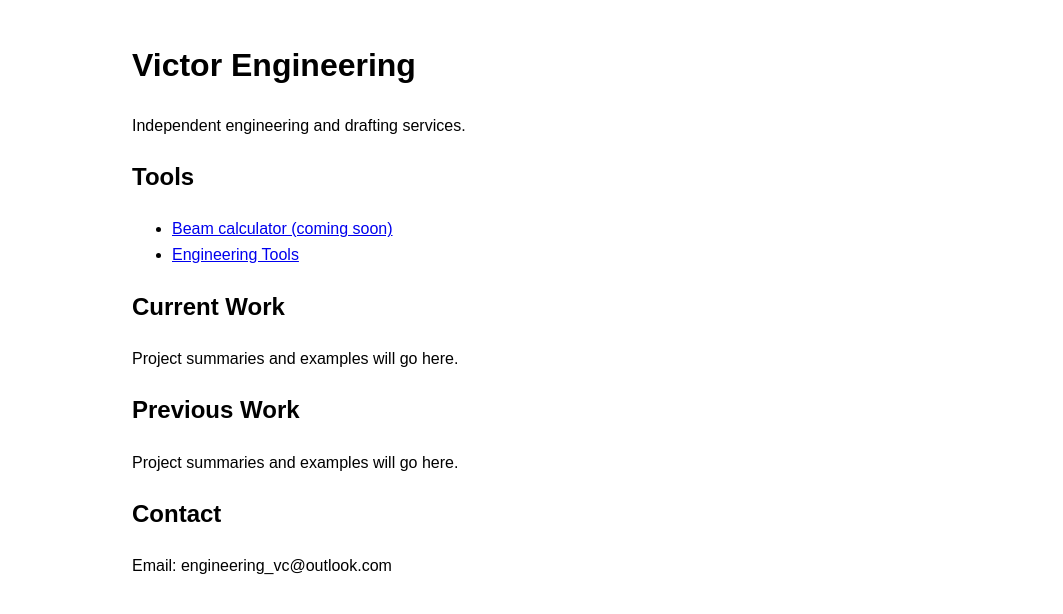
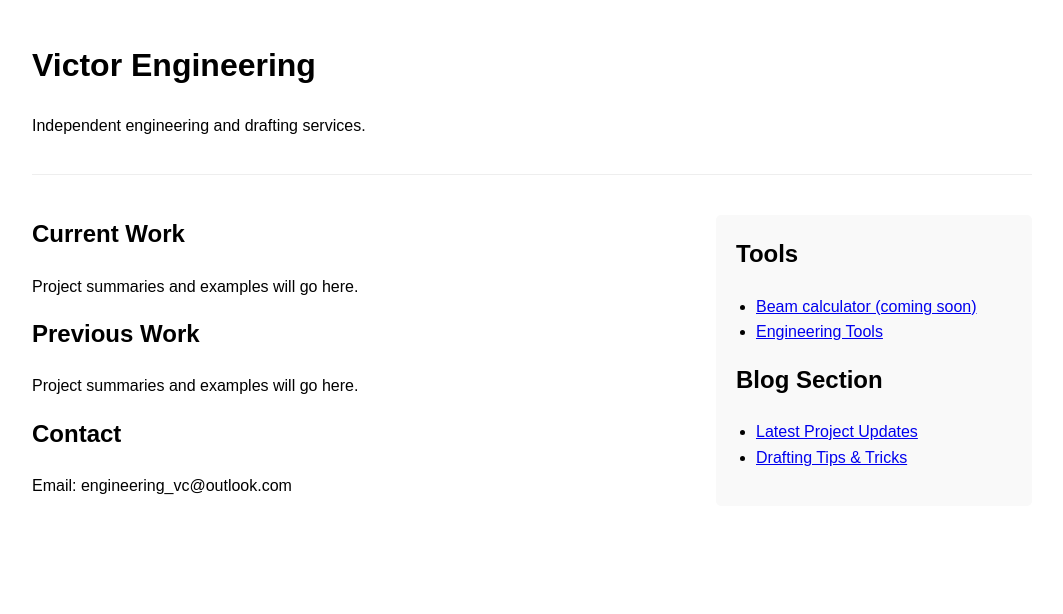
Before and after one commit to insipido/engineering_vc, a plain HTML site: page index.html in a window 1280 px wide. Shown: the whole page, without its empty margins (108-1171 px from the left). Drawn offline with Linux system fonts and the light colour scheme.

Commit message:
Update index.html

```diff
--- a/index.html
+++ b/index.html
@@ -6,29 +6,100 @@
   <style>
     body {
       font-family: Arial, sans-serif;
-      max-width: 800px;
+      max-width: 1000px; /* Increased to accommodate two columns comfortably */
       margin: 40px auto;
       line-height: 1.6;
+      padding: 0 20px;
+    }
+
+    header {
+      margin-bottom: 40px;
+      border-bottom: 1px solid #eee;
+      padding-bottom: 20px;
+    }
+
+    /* Flexbox container to align main content and sidebar */
+    .container {
+      display: flex;
+      gap: 40px; /* Gap between the two columns */
+    }
+
+    /* Main content column taking up 70% of the width */
+    .main-content {
+      flex: 7;
+    }
+
+    /* Sidebar column taking up 30% of the width */
+    .sidebar {
+      flex: 3;
+      background-color: #f9f9f9;
+      padding: 20px;
+      border-radius: 5px;
+      align-self: flex-start; /* Prevents sidebar from stretching vertically */
+    }
+
+    h2 {
+      margin-top: 0;
+    }
+
+    ul {
+      padding-left: 20px;
+    }
+
+    /* Responsive design for smaller screens */
+    @media (max-width: 768px) {
+      .container {
+        flex-direction: column; /* Stacks columns vertically on mobile */
+      }
+      .sidebar {
+        order: -1; /* Optional: moves sidebar to the top on mobile */
+      }
     }
   </style>
 </head>
 <body>
+
+  <header>
     <h1>Victor Engineering</h1>
     <p>Independent engineering and drafting services.</p>
+  </header>
 
+  <div class="container">
+
+    <!-- Main Content Area -->
+    <main class="main-content">
+      <article>
+        <h2>Current Work</h2>
+        <p>Project summaries and examples will go here.</p>
+      </article>
+
+      <article>
+        <h2>Previous Work</h2>
+        <p>Project summaries and examples will go here.</p>
+      </article>
+
+      <section>
+        <h2>Contact</h2>
+        <p>Email: engineering_vc@outlook.com</p>
+      </section>
+    </main>
+
+    <!-- Sidebar Area -->
+    <aside class="sidebar">
       <h2>Tools</h2>
       <ul>
         <li><a href="#">Beam calculator (coming soon)</a></li>
         <li><a href="tools.html">Engineering Tools</a></li>
       </ul>
 
-<h2>Current Work</h2>
-  <p>Project summaries and examples will go here.</p>
+      <h2>Blog Section</h2>
+      <ul>
+        <li><a href="#">Latest Project Updates</a></li>
+        <li><a href="#">Drafting Tips & Tricks</a></li>
+      </ul>
+    </aside>
 
-  <h2>Previous Work</h2>
-  <p>Project summaries and examples will go here.</p>
+  </div>
 
-  <h2>Contact</h2>
-  <p>Email: engineering_vc@outlook.com</p>
 </body>
 </html>
```
Lines whose indentation alone changed are shown as unchanged.
